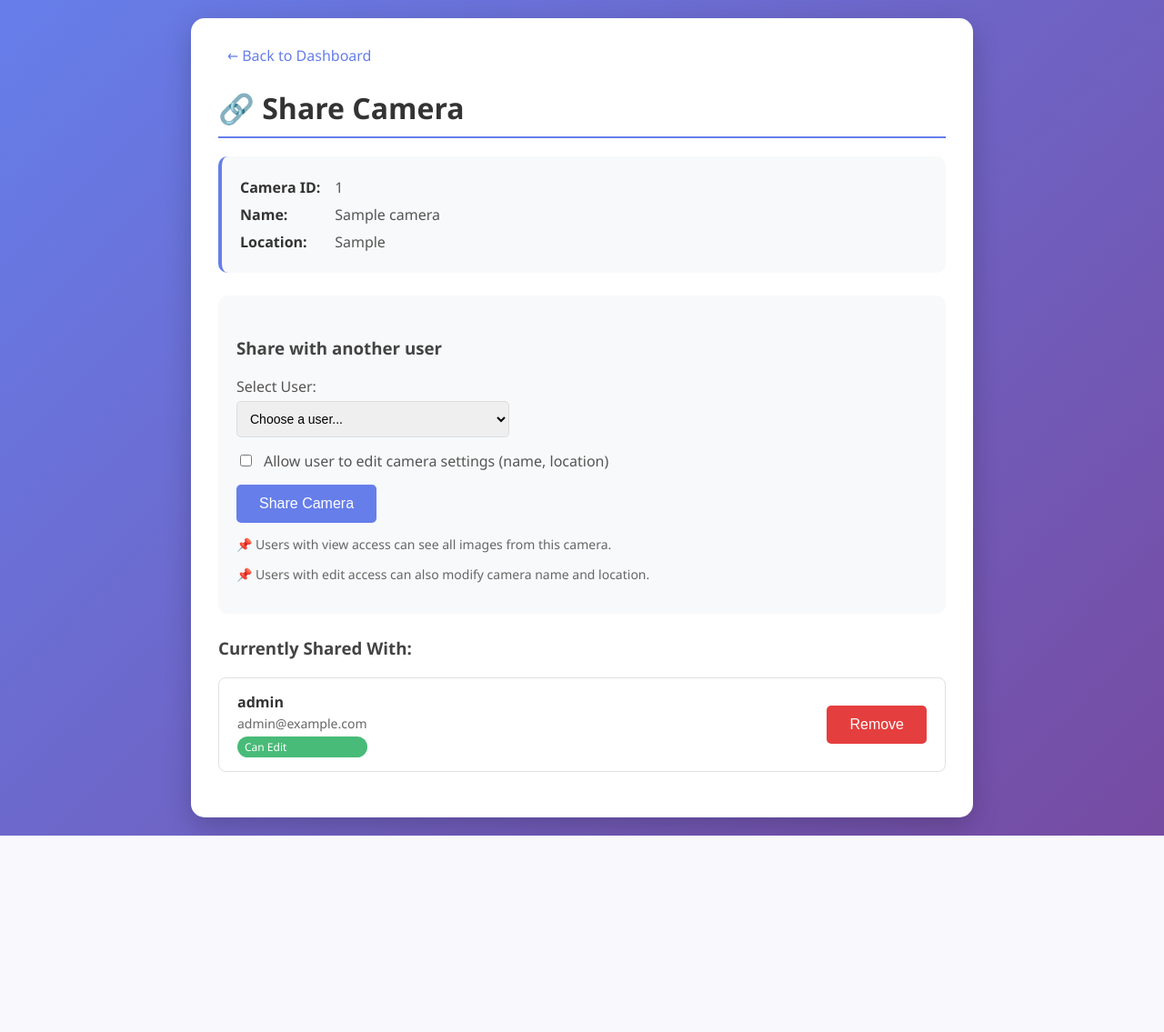
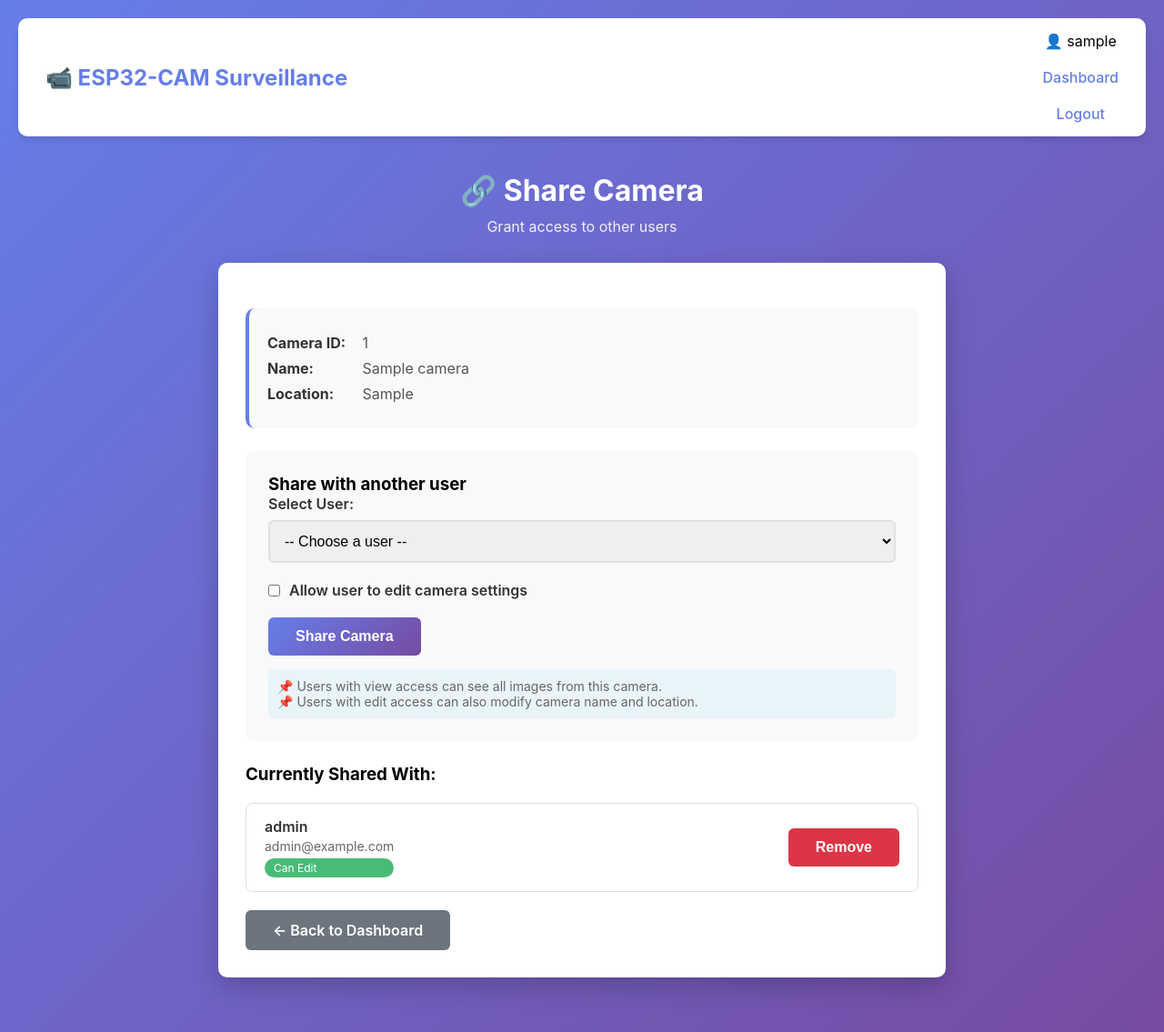
Before and after one commit to narendrancm/esp32-camserver, a FastAPI app: page /cameras/1/share in a window 1280 px wide. Shown: the whole page at 91% size. Before the commit the page ends 919 px from the top, so only its background shows below. Run offline with FastAPI, Linux system fonts and the light colour scheme; the visitor is signed in with stand-in values (Sample User, id 1); tables that the repository leaves empty hold one stand-in row (values such as "Sample post").

Commit message:
Refactor share_camera.html with template inheritance

```diff
--- a/templates/share_camera.html
+++ b/templates/share_camera.html
@@ -1,122 +1,100 @@
-<!DOCTYPE html>
-<html>
-<head>
-    <title>Share Camera - Surveillance Cam</title>
+{% extends "base.html" %}
+
+{% block title %}Share Camera - ESP32-CAM Surveillance{% endblock %}
+
+{% block extra_styles %}
 <style>
-        body {
-            font-family: 'Segoe UI', Tahoma, Geneva, Verdana, sans-serif;
-            margin: 0;
-            padding: 20px;
-            background: linear-gradient(135deg, #667eea 0%, #764ba2 100%);
-            min-height: 100vh;
+    .share-container {
+        max-width: 800px;
+        margin: 40px auto;
     }
-        .container {
-            max-width: 800px;
-            margin: 0 auto;
-            background: white;
-            padding: 30px;
-            border-radius: 15px;
-            box-shadow: 0 10px 30px rgba(0,0,0,0.2);
+
+    .share-header {
+        text-align: center;
+        margin-bottom: 30px;
     }
-        h1 {
-            color: #333;
-            margin-bottom: 20px;
-            border-bottom: 2px solid #667eea;
-            padding-bottom: 10px;
+
+    .share-header h2 {
+        color: white;
+        font-size: 32px;
+        margin-bottom: 10px;
     }
-        h2, h3 {
-            color: #444;
-            margin-top: 25px;
+
+    .share-header p {
+        color: rgba(255,255,255,0.9);
     }
-        .nav {
-            margin-bottom: 25px;
-        }
-        .nav a {
-            color: #667eea;
-            text-decoration: none;
-            font-weight: 500;
-            padding: 5px 10px;
-            border-radius: 5px;
-            transition: background 0.3s;
-        }
-        .nav a:hover {
-            background: #f0f0f0;
-        }
+
     .camera-info {
         background: #f8f9fa;
-            padding: 15px 20px;
+        padding: 20px;
         border-radius: 10px;
         margin: 20px 0;
         border-left: 4px solid #667eea;
     }
+
     .camera-info p {
         margin: 8px 0;
         color: #555;
     }
+
     .camera-info strong {
         color: #333;
         width: 100px;
         display: inline-block;
     }
+
     .share-form {
         background: #f8f9fa;
-            padding: 20px;
+        padding: 25px;
         border-radius: 10px;
         margin: 25px 0;
     }
+
     .form-group {
-            margin-bottom: 15px;
+        margin-bottom: 20px;
     }
+
     label {
         display: block;
-            margin-bottom: 5px;
-            color: #555;
-            font-weight: 500;
+        margin-bottom: 8px;
+        color: #333;
+        font-weight: 600;
     }
-        select, input[type="checkbox"] {
-            padding: 10px;
-            border: 1px solid #ddd;
-            border-radius: 5px;
-            font-size: 14px;
-        }
+
     select {
         width: 100%;
-            max-width: 300px;
+        padding: 12px;
+        border: 2px solid #e0e0e0;
+        border-radius: 6px;
+        font-size: 16px;
     }
+
+    select:focus {
+        outline: none;
+        border-color: #667eea;
+    }
+
     .checkbox-group {
         display: flex;
         align-items: center;
         gap: 10px;
     }
+
+    .checkbox-group input {
+        width: auto;
+    }
+
     .checkbox-group label {
         display: inline;
         margin: 0;
     }
-        .btn {
-            background: #667eea;
-            color: white;
-            border: none;
-            padding: 12px 25px;
-            border-radius: 5px;
-            cursor: pointer;
-            font-size: 16px;
-            font-weight: 500;
-            transition: background 0.3s;
-        }
-        .btn:hover {
-            background: #5a67d8;
-        }
-        .btn-danger {
-            background: #e53e3e;
-        }
-        .btn-danger:hover {
-            background: #c53030;
-        }
+
     .share-list {
         list-style: none;
         padding: 0;
         margin: 20px 0;
     }
+
     .share-item {
         background: white;
         border: 1px solid #e0e0e0;
@@ -126,38 +104,39 @@
         display: flex;
         justify-content: space-between;
         align-items: center;
-            transition: box-shadow 0.3s;
     }
-        .share-item:hover {
-            box-shadow: 0 2px 10px rgba(0,0,0,0.1);
-        }
+
     .user-info {
         display: flex;
         flex-direction: column;
     }
+
     .user-name {
         font-weight: 600;
         color: #333;
         font-size: 16px;
     }
+
     .user-email {
         color: #666;
         font-size: 14px;
         margin-top: 3px;
     }
+
     .edit-badge {
         background: #48bb78;
         color: white;
-            padding: 3px 8px;
+        padding: 3px 10px;
         border-radius: 12px;
         font-size: 12px;
         display: inline-block;
         margin-top: 5px;
     }
-        .share-actions {
-            display: flex;
-            gap: 10px;
+
+    .btn-danger {
+        background: #dc3545;
     }
+
     .empty-message {
         color: #666;
         font-style: italic;
@@ -166,21 +145,26 @@
         background: #f8f9fa;
         border-radius: 8px;
     }
+
     .info-text {
         color: #666;
         font-size: 14px;
-            margin-top: 5px;
+        margin-top: 15px;
+        padding: 10px;
+        background: #e8f4f8;
+        border-radius: 6px;
     }
 </style>
-</head>
-<body>
-    <div class="container">
-        <div class="nav">
-            <a href="/dashboard">← Back to Dashboard</a>
+{% endblock %}
+
+{% block content %}
+<div class="share-container">
+    <div class="share-header">
+        <h2>🔗 Share Camera</h2>
+        <p>Grant access to other users</p>
     </div>
 
-        <h1>🔗 Share Camera</h1>
-
+    <div class="card">
         <div class="camera-info">
             <p><strong>Camera ID:</strong> {{ camera.camera_id }}</p>
             <p><strong>Name:</strong> {{ camera.name }}</p>
@@ -193,7 +177,7 @@
                 <div class="form-group">
                     <label for="user_id">Select User:</label>
                     <select name="user_id" id="user_id" required>
-                        <option value="">Choose a user...</option>
+                        <option value="">-- Choose a user --</option>
                         {% for other in other_users %}
                         <option value="{{ other.id }}">{{ other.username }} ({{ other.email }})</option>
                         {% endfor %}
@@ -202,11 +186,12 @@
 
                 <div class="form-group checkbox-group">
                     <input type="checkbox" name="can_edit" id="can_edit">
-                    <label for="can_edit">Allow user to edit camera settings (name, location)</label>
+                    <label for="can_edit">Allow user to edit camera settings</label>
                 </div>
 
                 <button type="submit" class="btn">Share Camera</button>
             </form>
+
             <div class="info-text">
                 <p>📌 Users with view access can see all images from this camera.</p>
                 <p>📌 Users with edit access can also modify camera name and location.</p>
@@ -225,17 +210,19 @@
                     <span class="edit-badge">Can Edit</span>
                     {% endif %}
                 </div>
-                <div class="share-actions">
-                    <form method="POST" action="/cameras/{{ camera.camera_id }}/unshare/{{ share.shared_user.id }}" style="display: inline;">
+                <form method="POST" action="/cameras/{{ camera.camera_id }}/unshare/{{ share.shared_user.id }}">
                     <button type="submit" class="btn btn-danger">Remove</button>
                 </form>
-                </div>
             </li>
             {% endfor %}
         </ul>
         {% else %}
         <p class="empty-message">This camera hasn't been shared with anyone yet.</p>
         {% endif %}
+
+        <div style="margin-top: 20px;">
+            <a href="/dashboard" class="btn btn-secondary">← Back to Dashboard</a>
         </div>
-</body>
-</html>
+    </div>
+</div>
+{% endblock %}
```
Lines whose indentation alone changed are shown as unchanged.
